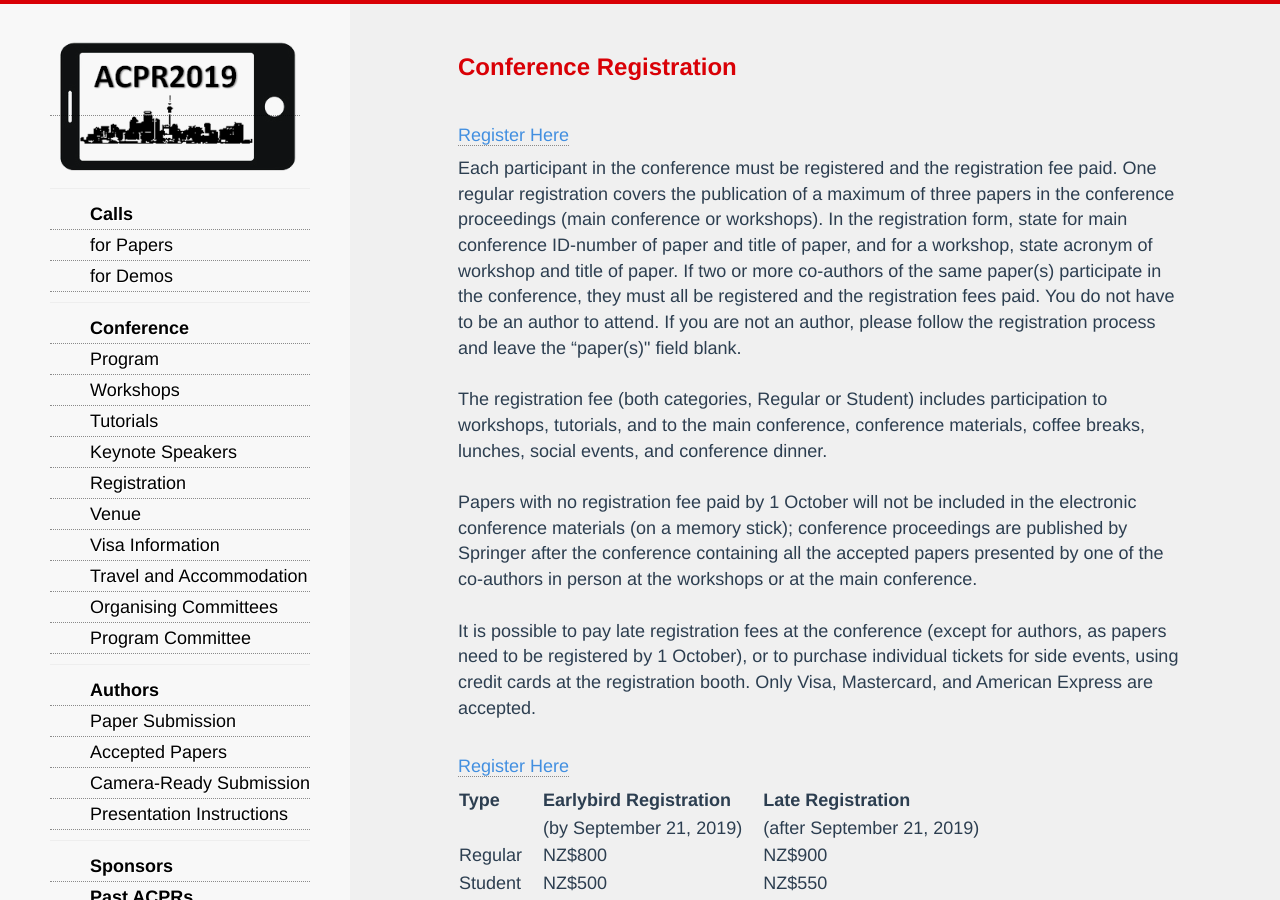
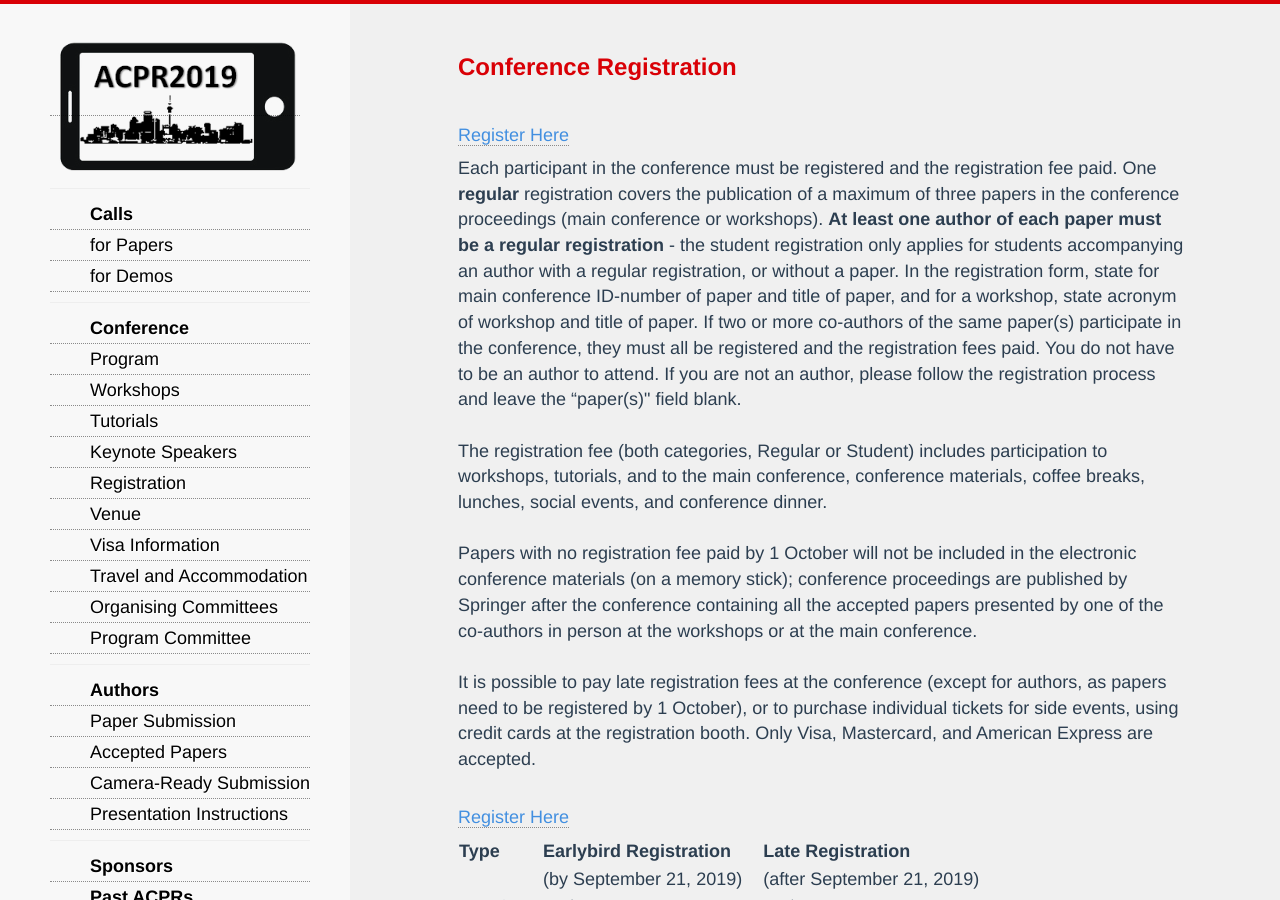
Before and after one commit to AndrewChenUoA/ACPR2019, a Jekyll site: the page built from registration.html, in a window 1280 px wide and 900 px high. Built offline with Jekyll 4.4.1, drawn with Linux system fonts in a browser that asks for light colours; nearby versions of some CDN libraries; Markdown is read by kramdown in place of the engine named in the settings.

Commit message:
Add clarification about students

```diff
--- a/registration.html
+++ b/registration.html
@@ -6,7 +6,7 @@ title: ACPR 2019 - The 5th Asian Conference on Pattern Recognition
 
 <br/><h4><a href="https://aut.ungerboeck.com/prod/emc00/register.aspx?OrgCode=10&EvtID=21813&AppCode=REG&CC=119081503651">Register Here</a></h4>
 
-Each participant in the conference must be registered and the registration fee paid. One regular registration covers the publication of a maximum of three papers in the conference proceedings (main conference or workshops). In the registration form, state for main conference ID-number of paper and title of paper, and for a workshop, state acronym of workshop and title of paper. If two or more co-authors of the same paper(s) participate in the conference, they must all be registered and the registration fees paid. You do not have to be an author to attend. If you are not an author, please follow the registration process and leave the “paper(s)" field blank.<br/><br/>
+Each participant in the conference must be registered and the registration fee paid. One <b>regular</b> registration covers the publication of a maximum of three papers in the conference proceedings (main conference or workshops). <b>At least one author of each paper must be a regular registration</b> - the student registration only applies for students accompanying an author with a regular registration, or without a paper. In the registration form, state for main conference ID-number of paper and title of paper, and for a workshop, state acronym of workshop and title of paper. If two or more co-authors of the same paper(s) participate in the conference, they must all be registered and the registration fees paid. You do not have to be an author to attend. If you are not an author, please follow the registration process and leave the “paper(s)" field blank.<br/><br/>
 
 The registration fee (both categories, Regular or Student) includes participation to workshops, tutorials, and to the main conference, conference materials, coffee breaks, lunches, social events, and conference dinner.<br/><br/>
 
```
